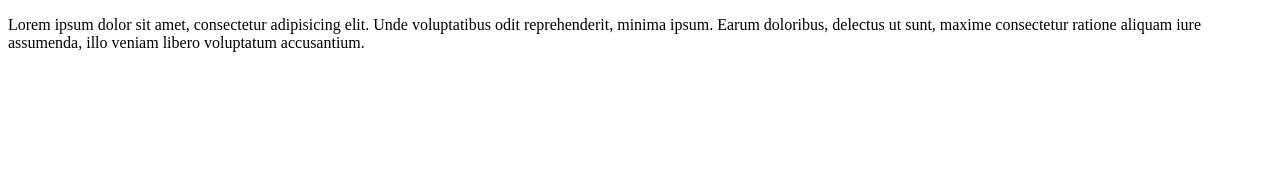
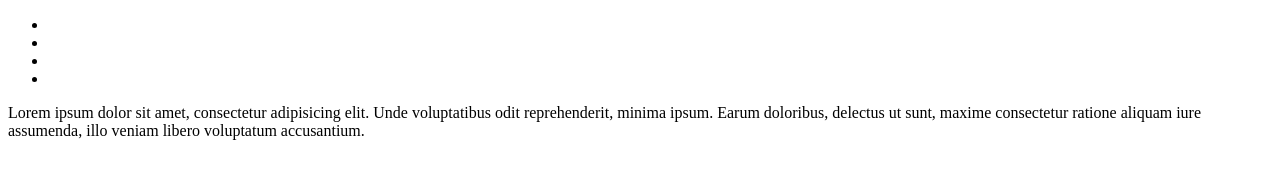
Before and after one commit to parvizi96/project, a plain HTML site: page index.html in a window 1280 px wide. Drawn offline with Linux system fonts and the light colour scheme.

Commit message:
Add navbar in home page

```diff
--- a/index.html
+++ b/index.html
@@ -6,6 +6,14 @@
 </head>
 
 <body>
+	<nav>
+		<ul>
+			<li><a href=""></a></li>
+			<li><a href=""></a></li>
+			<li><a href=""></a></li>
+			<li><a href=""></a></li>
+		</ul>
+	</nav>
 	<div class="con">
 		<p>Lorem ipsum dolor sit amet, consectetur adipisicing elit. Unde voluptatibus odit reprehenderit, minima ipsum. Earum doloribus, delectus ut sunt, maxime consectetur ratione aliquam iure assumenda, illo veniam libero voluptatum accusantium.</p>
 	</div>
```
Also changed, not shown: about.html (+1 -0 lines).
